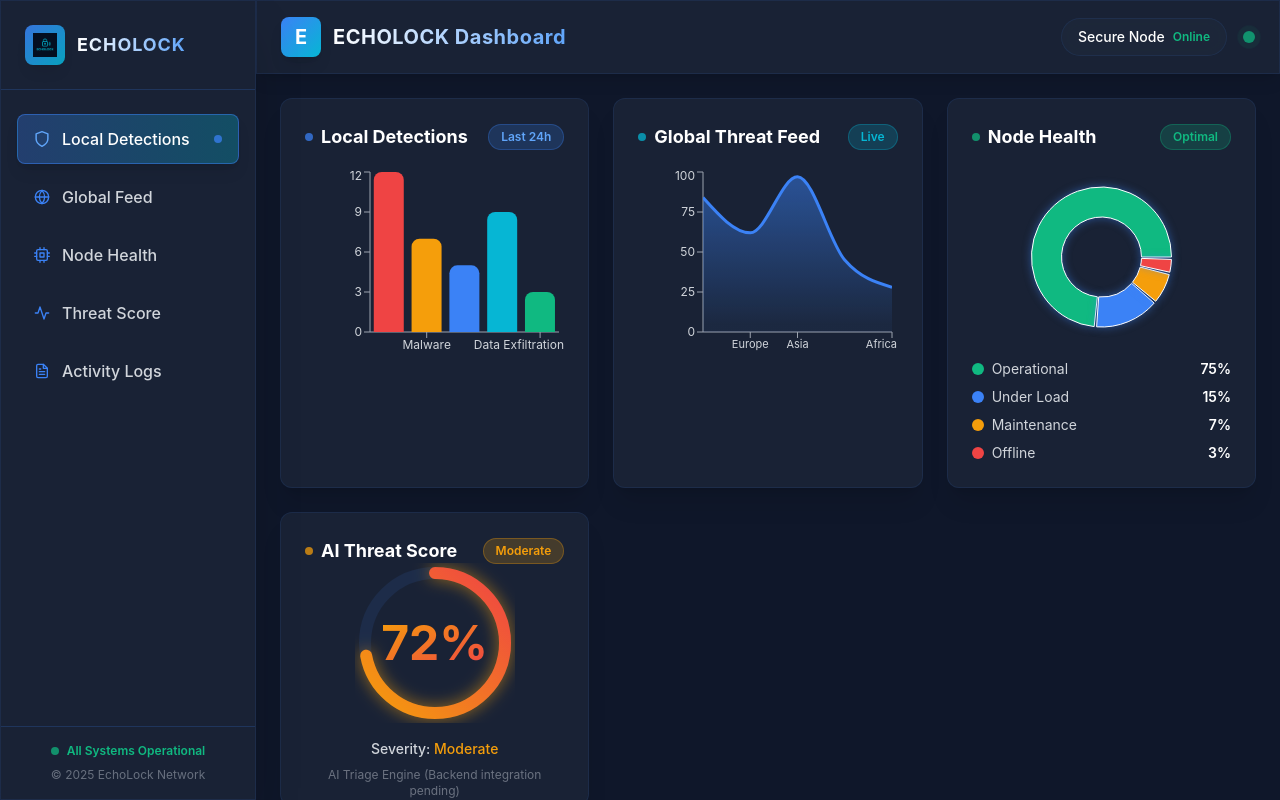
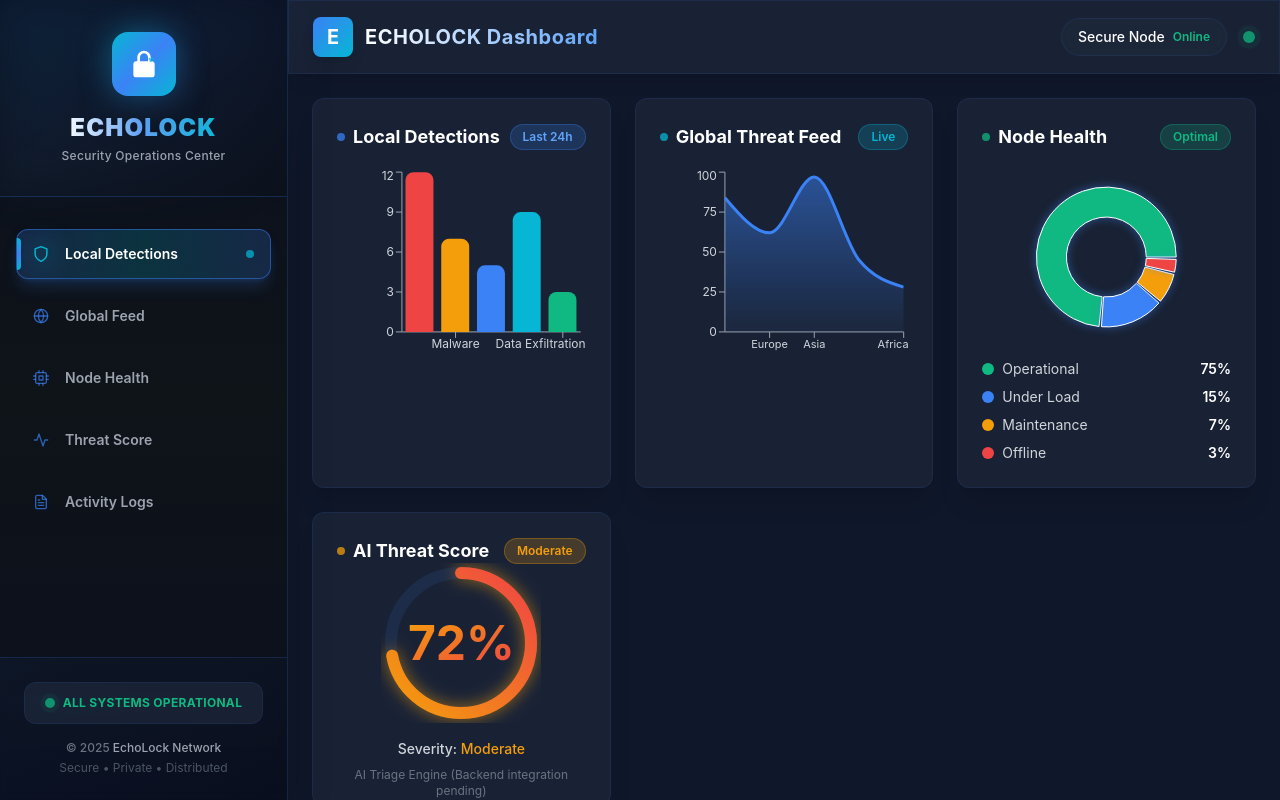
Before and after one commit to Ordixian/Echo, a React (Vite) app: page / in a window 1280 px wide. Built offline with nearby package versions, Linux system fonts and the light colour scheme.

Commit message:
Update Sidebar.jsx

```diff
--- a/src/components/Sidebar.jsx
+++ b/src/components/Sidebar.jsx
@@ -1,6 +1,5 @@
 import React, { useState } from "react";
 import { FiMenu, FiX, FiActivity, FiGlobe, FiShield, FiCpu, FiFileText } from "react-icons/fi";
-import logo from "/logo.svg";
 
 function Sidebar() {
   const [open, setOpen] = useState(true);
@@ -12,9 +11,9 @@ function Sidebar() {
       <div className="md:hidden fixed top-4 left-4 z-50">
         <button
           onClick={() => setOpen(!open)}
-          className="p-2 bg-gradient-to-r from-accent to-cyber text-white rounded-lg shadow-lg hover:shadow-accent/50 transition-all"
+          className="p-3 bg-gradient-to-br from-accent via-cyber to-accent text-white rounded-xl shadow-2xl hover:shadow-accent/50 transition-all hover:scale-110"
         >
-          {open ? <FiX size={20} /> : <FiMenu size={20} />}
+          {open ? <FiX size={22} /> : <FiMenu size={22} />}
         </button>
       </div>
 
@@ -22,20 +21,42 @@ function Sidebar() {
       <aside
         className={`${
           open ? "translate-x-0" : "-translate-x-full"
-        } md:translate-x-0 fixed md:static inset-y-0 left-0 z-40 w-64 glass text-gray-100 transition-all duration-300 ease-in-out flex flex-col border-r border-accent/20 shadow-2xl`}
+        } md:translate-x-0 fixed md:static inset-y-0 left-0 z-40 w-72 bg-gradient-to-b from-[#0a0f1e] via-[#0f1419] to-[#0a0f1e] text-gray-100 transition-all duration-300 ease-in-out flex flex-col border-r border-accent/20 shadow-2xl backdrop-blur-xl`}
       >
-        {/* Logo */}
-        <div className="flex items-center gap-3 p-6 border-b border-accent/20">
-          <div className="w-10 h-10 bg-gradient-to-br from-accent to-cyber rounded-lg flex items-center justify-center shadow-lg animate-pulse-slow">
-            <img src={logo} alt="EchoLock Logo" className="w-6 h-6" />
+        {/* Logo Section - Enhanced */}
+        <div className="relative p-8 border-b border-accent/20 bg-gradient-to-br from-accent/5 to-transparent">
+          {/* Glow effect behind logo */}
+          <div className="absolute inset-0 bg-gradient-to-br from-cyber/10 via-accent/5 to-transparent blur-xl"></div>
+
+          <div className="relative flex flex-col items-center gap-4">
+            {/* Logo with animated glow */}
+            <div className="relative">
+              <div className="absolute inset-0 bg-gradient-to-br from-cyber to-accent rounded-2xl blur-lg opacity-50 animate-pulse-slow"></div>
+              <div className="relative w-16 h-16 bg-gradient-to-br from-cyber via-accent to-cyber rounded-2xl flex items-center justify-center shadow-2xl transform hover:scale-110 transition-all duration-300">
+                {/* Lock Icon SVG */}
+                <svg width="32" height="32" viewBox="0 0 24 24" fill="none" xmlns="http://www.w3.org/2000/svg">
+                  <path d="M12 2C9.243 2 7 4.243 7 7V10H6C4.897 10 4 10.897 4 12V20C4 21.103 4.897 22 6 22H18C19.103 22 20 21.103 20 20V12C20 10.897 19.103 10 18 10H17V7C17 4.243 14.757 2 12 2ZM9 7C9 5.346 10.346 4 12 4C13.654 4 15 5.346 15 7V10H9V7Z" fill="white"/>
+                  <circle cx="12" cy="15" r="2" fill="white"/>
+                  <path d="M12 17V19" stroke="white" strokeWidth="2" strokeLinecap="round"/>
+                  {/* Signal waves */}
+                  <path d="M16 8C16 8 17 9 17 10" stroke="#06b6d4" strokeWidth="1.5" strokeLinecap="round" opacity="0.7"/>
+                  <path d="M18 7C18 7 19.5 8.5 19.5 10" stroke="#06b6d4" strokeWidth="1.5" strokeLinecap="round" opacity="0.5"/>
+                </svg>
+              </div>
+            </div>
+
+            {/* Title with gradient */}
+            <div className="text-center">
+              <h2 className="text-2xl font-black tracking-wider bg-gradient-to-r from-white via-accentGlow to-cyber bg-clip-text text-transparent">
+                ECHOLOCK
+              </h2>
+              <p className="text-xs text-gray-400 mt-1 font-medium tracking-wide">Security Operations Center</p>
+            </div>
           </div>
-          <h2 className="text-lg font-bold tracking-wider bg-gradient-to-r from-white to-accentGlow bg-clip-text text-transparent">
-            ECHOLOCK
-          </h2>
         </div>
 
         {/* Nav Links */}
-        <nav className="flex-1 px-4 py-6 space-y-2">
+        <nav className="flex-1 px-4 py-8 space-y-3 overflow-y-auto">
           <SidebarLink
             icon={<FiShield />}
             label="Local Detections"
@@ -68,13 +89,26 @@ function Sidebar() {
           />
         </nav>
 
-        {/* Footer */}
-        <div className="p-4 text-xs text-center text-gray-400 border-t border-accent/20">
-          <div className="flex items-center justify-center gap-2 mb-2">
-            <div className="w-2 h-2 bg-success rounded-full animate-pulse"></div>
-            <span className="text-success font-semibold">All Systems Operational</span>
+        {/* Footer - Enhanced */}
+        <div className="p-6 border-t border-accent/20 bg-gradient-to-br from-accent/5 to-transparent backdrop-blur-sm">
+          {/* Status Badge */}
+          <div className="mb-4 p-3 glass rounded-xl border border-success/30 bg-success/5">
+            <div className="flex items-center justify-center gap-2">
+              <div className="relative">
+                <div className="w-2.5 h-2.5 bg-success rounded-full animate-pulse"></div>
+                <div className="absolute inset-0 w-2.5 h-2.5 bg-success rounded-full animate-ping"></div>
+              </div>
+              <span className="text-success text-xs font-bold tracking-wide">ALL SYSTEMS OPERATIONAL</span>
+            </div>
           </div>
-          <p className="opacity-60">© {new Date().getFullYear()} EchoLock Network</p>
+
+          {/* Copyright */}
+          <div className="text-center">
+            <p className="text-xs text-gray-500 font-medium">
+              © {new Date().getFullYear()} <span className="text-gray-400">EchoLock Network</span>
+            </p>
+            <p className="text-xs text-gray-600 mt-1">Secure • Private • Distributed</p>
+          </div>
         </div>
       </aside>
     </>
@@ -85,20 +119,48 @@ function SidebarLink({ icon, label, active, onClick }) {
   return (
     <div
       onClick={onClick}
-      className={`flex items-center gap-3 px-4 py-3 rounded-lg cursor-pointer transition-all duration-200 group ${
+      className={`group relative flex items-center gap-4 px-4 py-3.5 rounded-xl cursor-pointer transition-all duration-300 ${
         active
-          ? "bg-gradient-to-r from-accent/30 to-cyber/30 border border-accent/50 shadow-lg"
-          : "hover:bg-accent/10 border border-transparent"
+          ? "bg-gradient-to-r from-accent/20 via-cyber/20 to-accent/20 border border-accent/50 shadow-lg shadow-accent/20"
+          : "hover:bg-accent/10 border border-transparent hover:border-accent/20"
       }`}
     >
-      <div className={`transition-all duration-200 ${active ? "text-accentGlow scale-110" : "text-accent group-hover:text-accentGlow group-hover:scale-110"}`}>
+      {/* Active indicator line */}
+      {active && (
+        <div className="absolute left-0 top-1/2 -translate-y-1/2 w-1 h-8 bg-gradient-to-b from-cyber via-accent to-cyber rounded-r-full shadow-lg shadow-accent/50"></div>
+      )}
+
+      {/* Icon */}
+      <div className={`relative transition-all duration-300 ${
+        active
+          ? "text-cyber scale-110"
+          : "text-accent/70 group-hover:text-cyber group-hover:scale-110"
+      }`}>
         {icon}
+        {active && (
+          <div className="absolute inset-0 blur-md bg-cyber/30 -z-10"></div>
+        )}
       </div>
-      <span className={`font-medium ${active ? "text-white" : "text-gray-300 group-hover:text-white"}`}>
+
+      {/* Label */}
+      <span className={`font-semibold text-sm transition-colors duration-300 ${
+        active
+          ? "text-white"
+          : "text-gray-400 group-hover:text-white"
+      }`}>
         {label}
       </span>
+
+      {/* Active dot */}
       {active && (
-        <div className="ml-auto w-2 h-2 bg-accent rounded-full animate-pulse"></div>
+        <div className="ml-auto flex items-center gap-1">
+          <div className="w-2 h-2 bg-cyber rounded-full animate-pulse shadow-lg shadow-cyber/50"></div>
+        </div>
+      )}
+
+      {/* Hover glow effect */}
+      {!active && (
+        <div className="absolute inset-0 bg-gradient-to-r from-transparent via-accent/0 to-transparent group-hover:via-accent/5 rounded-xl transition-all duration-300"></div>
       )}
     </div>
   );
```
